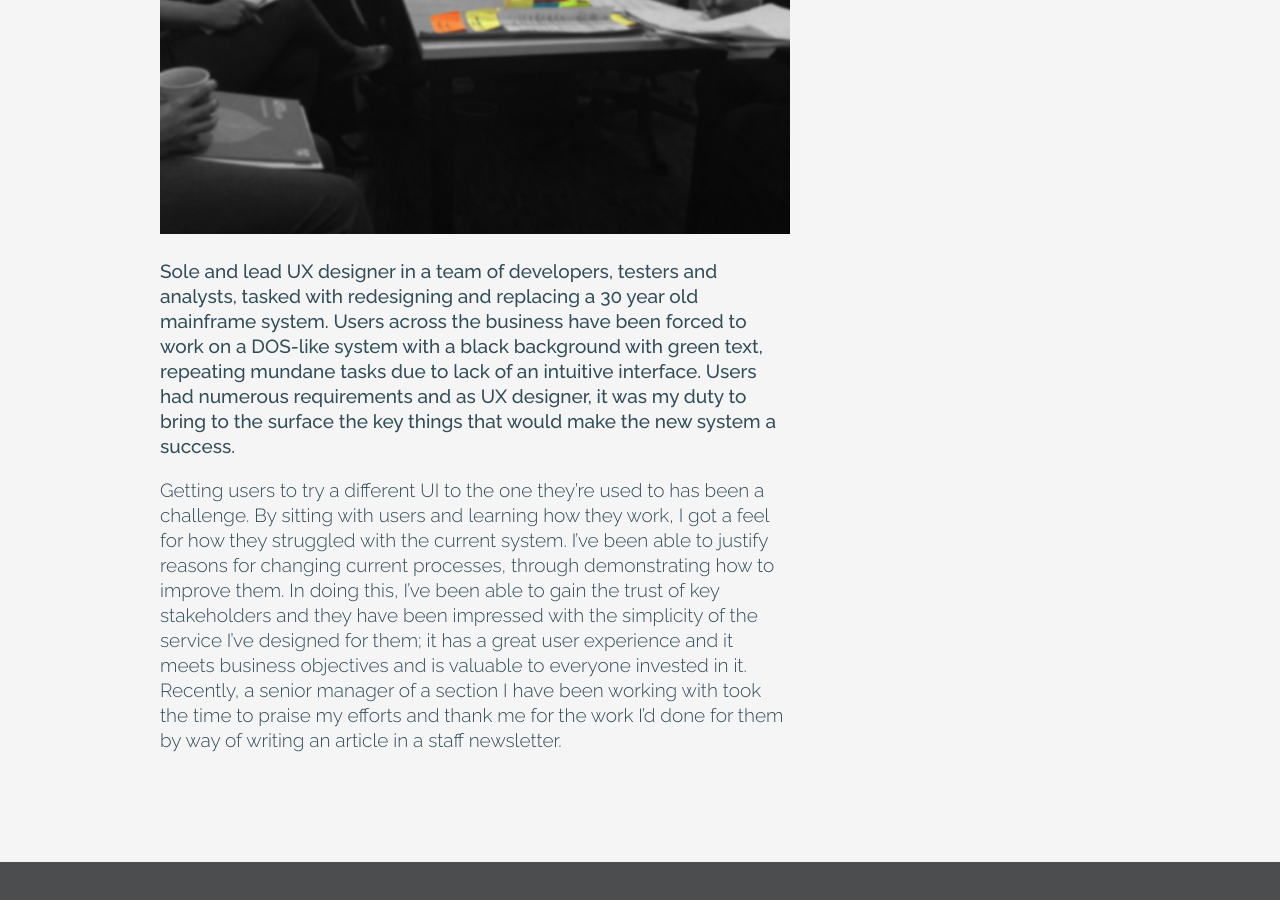
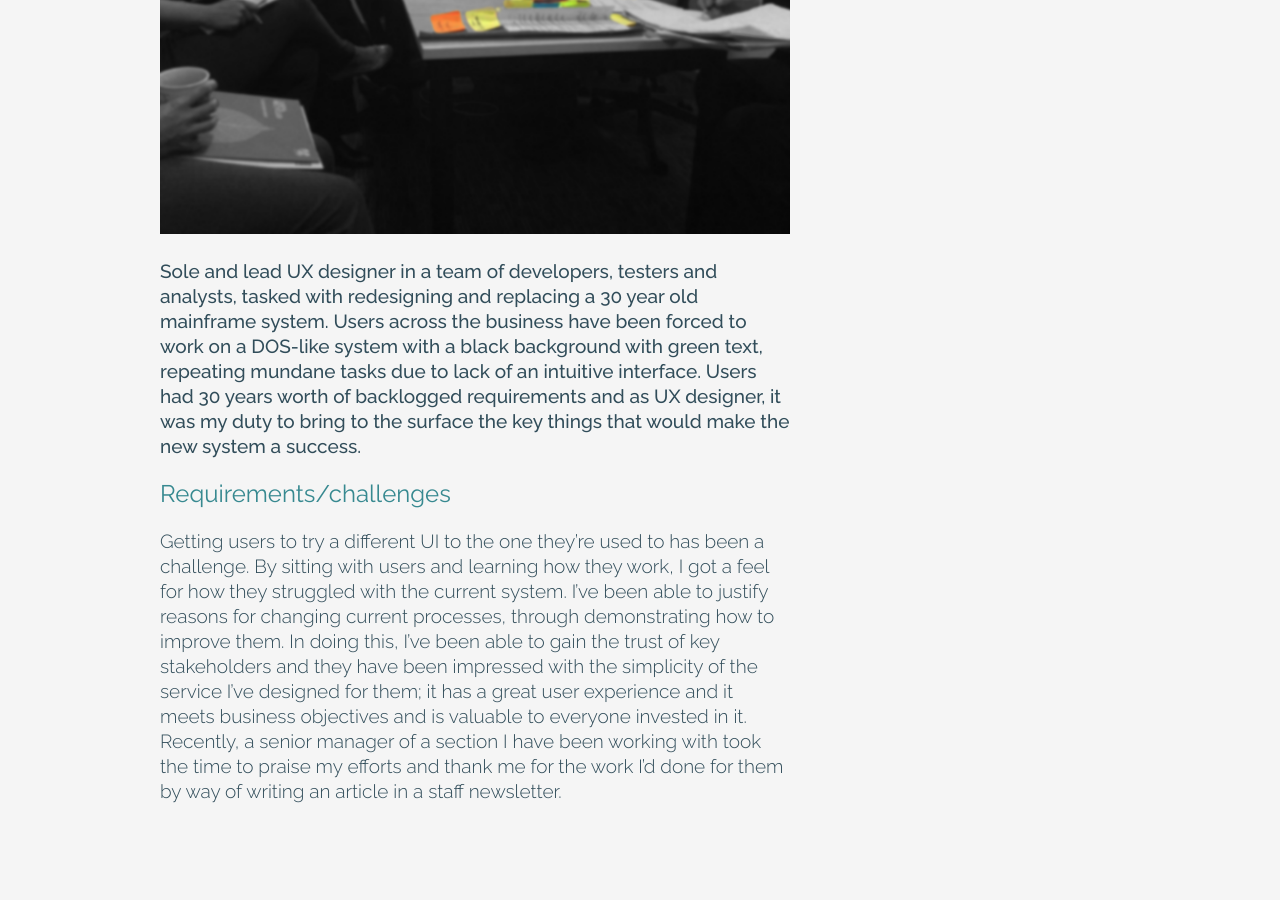
Before and after one commit to jonathanthomas83/jonathanthomas83.github.io, a Jekyll site: the page built from _portfolio/intellectual-property-office-admin.md, in a window 1280 px wide and 900 px high, scrolled down 612 px. Built offline with Jekyll 4.4.1, drawn with Linux system fonts in a browser that asks for light colours; nearby versions of some CDN libraries.

Commit message:
amended html

```diff
--- a/_portfolio/intellectual-property-office-admin.md
+++ b/_portfolio/intellectual-property-office-admin.md
@@ -10,8 +10,9 @@
 categories: jekyll update
 ---
 
-<p>Sole and lead UX designer in a team of developers, testers and analysts, tasked with redesigning and replacing a 30 year old mainframe system. Users across the business have been forced to work on a DOS-like system with a black background with green text, repeating mundane tasks due to lack of an intuitive interface. Users had numerous requirements and as UX designer, it was my duty to bring to the surface the key things that would make the new system a success.</p>
+<p>Sole and lead UX designer in a team of developers, testers and analysts, tasked with redesigning and replacing a 30 year old mainframe system. Users across the business have been forced to work on a DOS-like system with a black background with green text, repeating mundane tasks due to lack of an intuitive interface. Users had 30 years worth of backlogged requirements and as UX designer, it was my duty to bring to the surface the key things that would make the new system a success.</p>
 
+<h2 class="heading-medium">Requirements/challenges</h2>
 
 
 Getting users to try a different UI to the one they’re used to has been a challenge. By sitting with users and learning how they work, I got a feel for how they struggled with the current system. I’ve been able to justify reasons for changing current processes, through demonstrating how to improve them. In doing this, I’ve been able to gain the trust of key stakeholders and they have been impressed with the simplicity of the service I’ve designed for them; it has a great user experience and it meets business objectives and is valuable to everyone invested in it. Recently, a senior manager of a section I have been working with took the time to praise my efforts and thank me for the work I’d done for them by way of writing an article in a staff newsletter.
```
